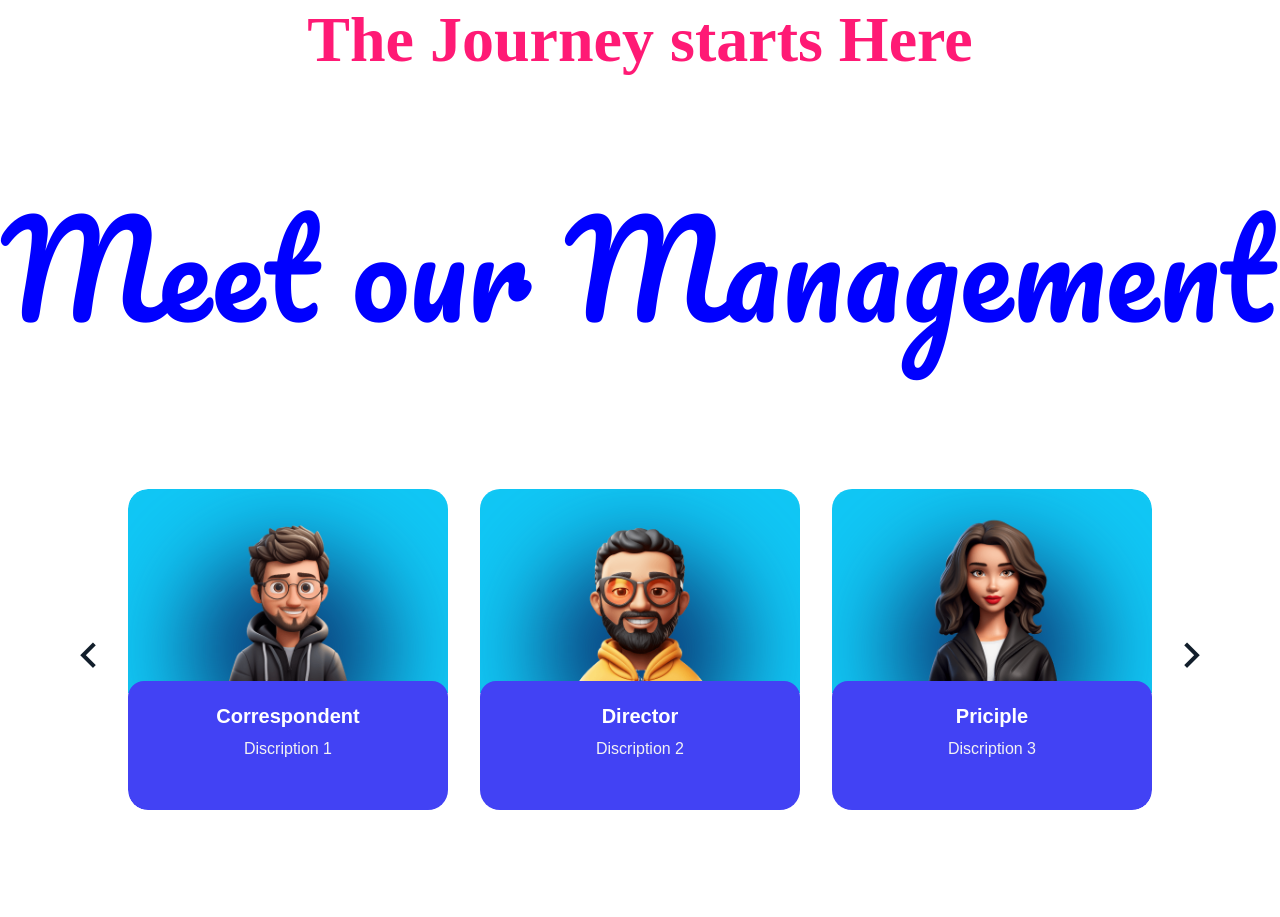
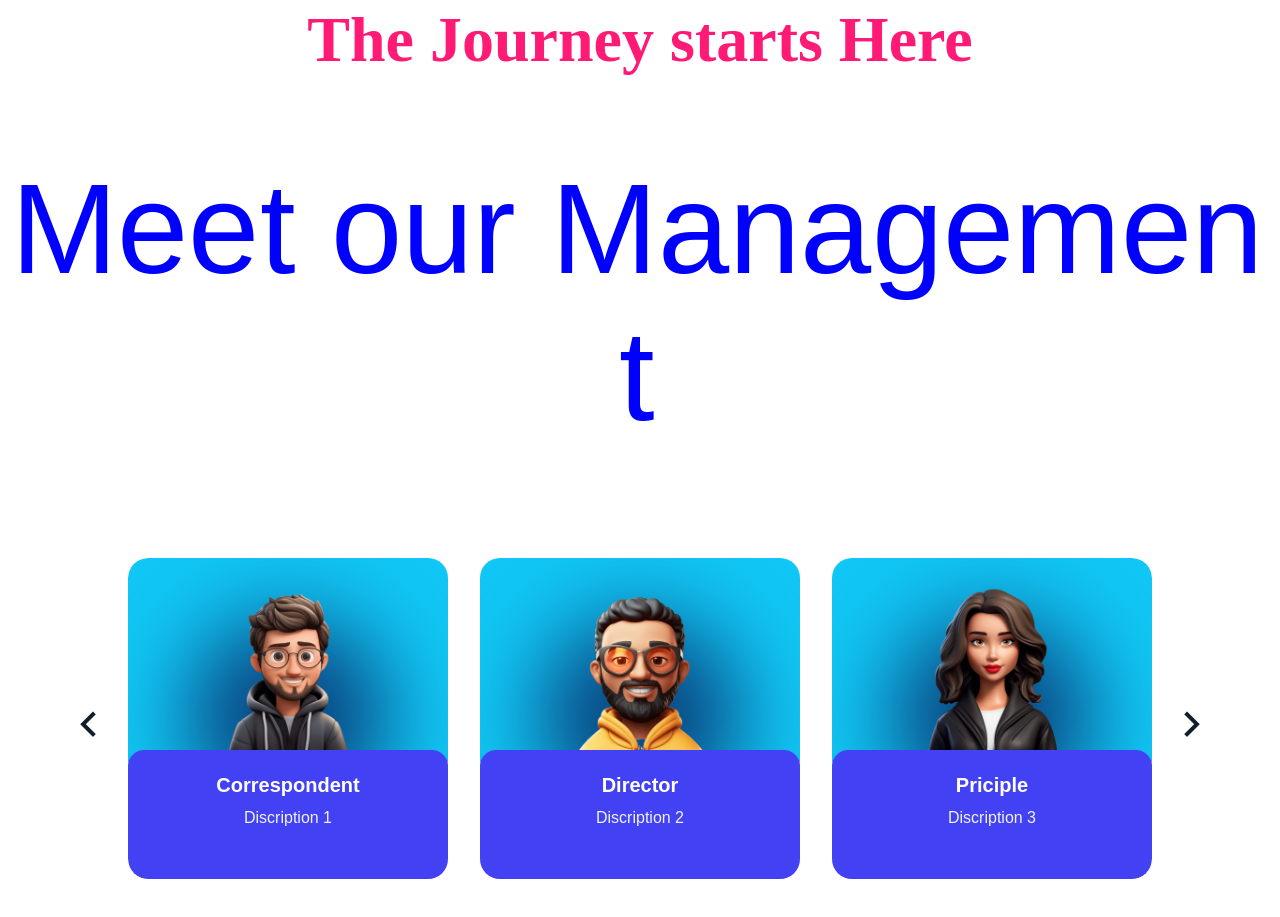
Before and after one commit to Durgesh2022/gcs, a website: page public/index.html in a window 1280 px wide. Shown: the part 1547-2464 px from the top of the page. Drawn offline with nearby package versions, Linux system fonts and the light colour scheme; a web font is replaced by a local one.

Commit message:
Update styles.css

```diff
--- a/public/css/styles.css
+++ b/public/css/styles.css
@@ -59,7 +59,7 @@ body {
   color: blue;
   font-size: 8em;
   margin: 10px 0;
-  font-family: 'Pacifico', cursive;
+  font-family: "Copperplate", Fantasy;
 }
 .ml142 .text-wrapper2 {
   position: relative;
```
